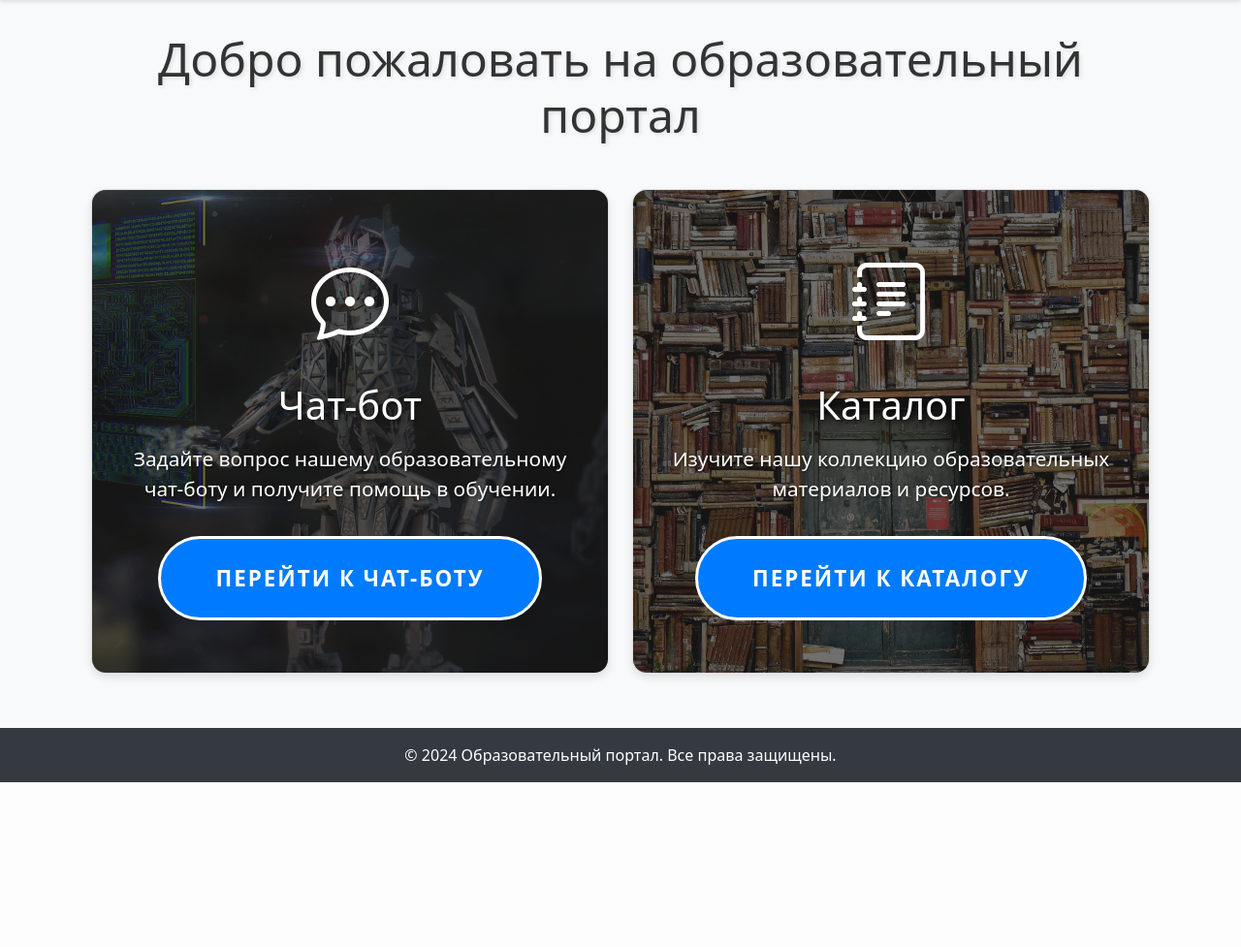
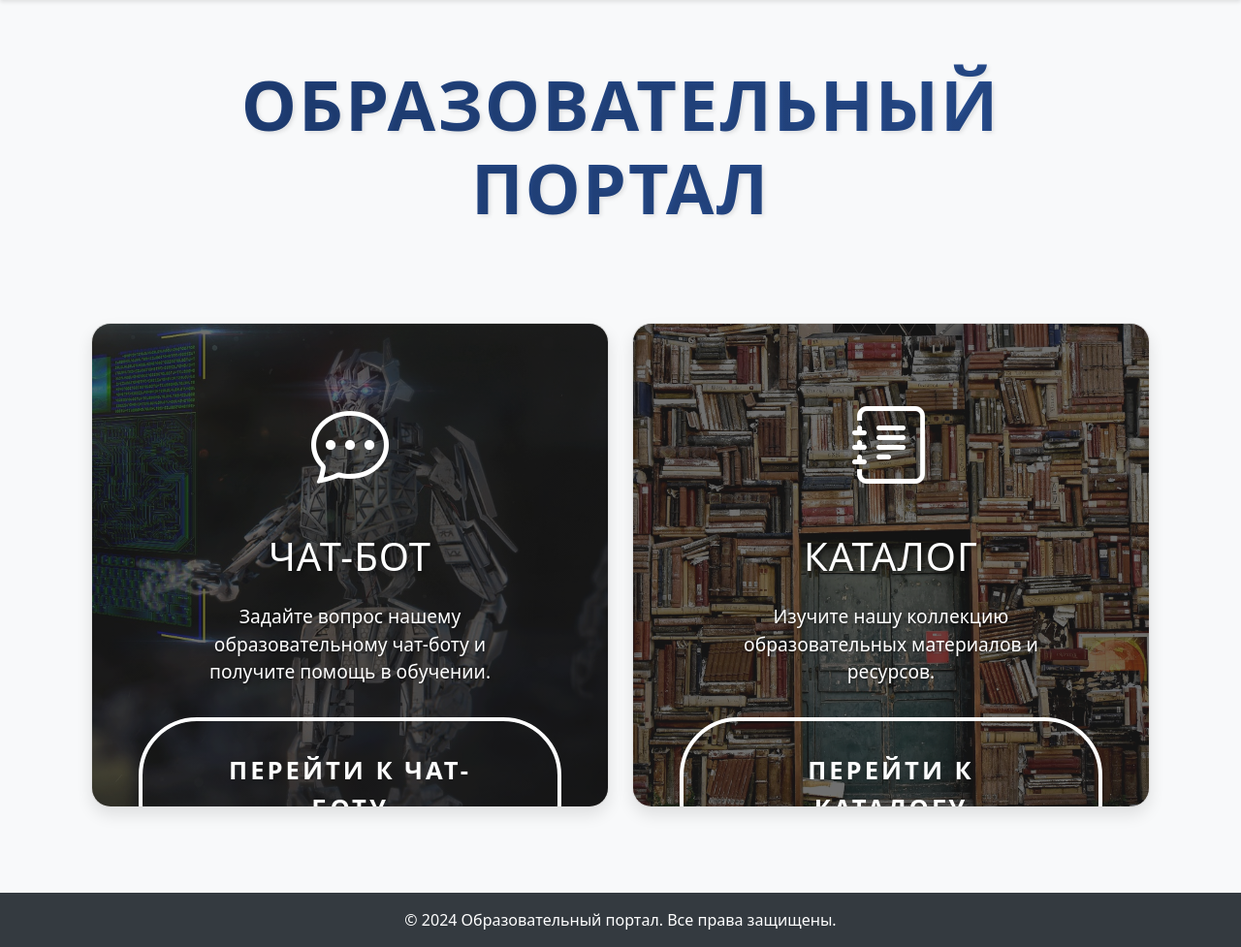
Before and after one commit to qwertyEg/hack_viribus, a Flask app: page / in a window 1280 px wide. Shown: the part 56-1033 px from the top of the page at 97% size. Before the commit the page ends 863 px from the top, so only its background shows below. Run offline with Flask 3, Linux system fonts and the light colour scheme; some libraries are stand-ins or nearby versions.

Commit message:
push without pyc

```diff
--- a/app/templates/home.html
+++ b/app/templates/home.html
@@ -4,12 +4,39 @@
 
 {% block extra_css %}
 <style>
+    .page-container {
+        min-height: calc(100vh - 200px);
+        display: flex;
+        flex-direction: column;
+        justify-content: center;
+        padding: 2rem 0;
+    }
+
+    .welcome-section {
+        margin-bottom: 6rem;
+        position: relative;
+    }
+
+    .main-title {
+        font-size: 4.5rem;
+        font-weight: 800;
+        text-transform: uppercase;
+        letter-spacing: 2px;
+        margin: 0;
+        color: transparent;
+        background: linear-gradient(135deg, #1e3c72 0%, #2a5298 100%);
+        -webkit-background-clip: text;
+        background-clip: text;
+        text-shadow: 2px 2px 4px rgba(0, 0, 0, 0.1);
+        line-height: 1.2;
+    }
+
     .feature-card {
         height: 500px;
         position: relative;
         overflow: hidden;
-        border-radius: 15px;
-        box-shadow: 0 4px 8px rgba(0, 0, 0, 0.1);
+        border-radius: 20px;
+        box-shadow: 0 8px 16px rgba(0, 0, 0, 0.1);
     }
 
     .feature-card::before {
@@ -46,9 +73,9 @@
         height: 100%;
         display: flex;
         flex-direction: column;
-        justify-content: center;
+        justify-content: flex-start;
         align-items: center;
-        padding: 2rem;
+        padding: 4rem 3rem;
         background: rgba(0, 0, 0, 0.2);
         transition: background 0.3s ease;
     }
@@ -59,66 +86,79 @@
 
     .feature-icon {
         font-size: 5rem;
-        margin-bottom: 1.5rem;
+        margin-bottom: 2rem;
         color: white;
     }
 
     .feature-title {
         font-size: 2.5rem;
-        margin-bottom: 1rem;
+        margin-bottom: 1.5rem;
         color: white;
         text-shadow: 2px 2px 4px rgba(0, 0, 0, 0.5);
+        text-transform: uppercase;
+        letter-spacing: 1px;
     }
 
     .feature-description {
-        font-size: 1.3rem;
+        font-size: 1.2rem;
         margin-bottom: 2rem;
         text-align: center;
         color: white;
         text-shadow: 1px 1px 3px rgba(0, 0, 0, 0.5);
+        max-width: 80%;
     }
 
     .feature-button {
-        padding: 1.5rem 3.5rem;
-        font-size: 1.4rem;
-        border-radius: 50px;
+        padding: 2rem 4rem;
+        font-size: 1.6rem;
+        border-radius: 60px;
         text-transform: uppercase;
-        letter-spacing: 2px;
+        letter-spacing: 3px;
         transition: all 0.3s ease;
-        background-color: #007bff;
-        border: 3px solid white;
+        background-color: transparent;
+        border: 4px solid white;
         color: white;
         font-weight: bold;
+        min-width: 300px;
+        margin-top: auto;
     }
 
     .feature-button:hover {
-        transform: translateY(-2px);
+        transform: translateY(-3px);
         background-color: white;
-        color: #007bff;
-        box-shadow: 0 5px 15px rgba(0, 0, 0, 0.3);
+        color: #333;
+        box-shadow: 0 10px 20px rgba(0, 0, 0, 0.3);
     }
 
+    @media (max-width: 768px) {
         .main-title {
-        color: #333;
             font-size: 3rem;
-        margin-bottom: 3rem;
-        text-shadow: 2px 2px 4px rgba(0, 0, 0, 0.1);
+        }
+
+        .feature-button {
+            padding: 1.5rem 3rem;
+            font-size: 1.4rem;
+            min-width: 250px;
+        }
     }
 </style>
 {% endblock %}
 
 {% block content %}
-<div class="container text-center">
-    <h1 class="main-title">Добро пожаловать на образовательный портал</h1>
+<div class="page-container">
+    <div class="welcome-section text-center">
+        <h1 class="main-title">Образовательный<br>Портал</h1>
+    </div>
 
+    <div class="container">
         <div class="row justify-content-center">
             <div class="col-md-6 mb-4">
                 <div class="card feature-card chat-card">
                     <div class="card-content">
                         <i class="bi bi-chat-dots feature-icon"></i>
                         <h3 class="feature-title">Чат-бот</h3>
-                    <p class="feature-description">Задайте вопрос нашему образовательному чат-боту и получите помощь в
-                        обучении.</p>
+                        <p class="feature-description">Задайте вопрос нашему образовательному чат-боту и получите помощь
+                            в обучении.</p>
                         <a href="{{ url_for('chat.index') }}" class="btn feature-button">Перейти к чат-боту</a>
                     </div>
                 </div>
@@ -136,4 +176,5 @@
             </div>
         </div>
     </div>
+</div>
 {% endblock %}
```
Also changed, not shown: 1 other file. Lines whose indentation alone changed are shown as unchanged.
